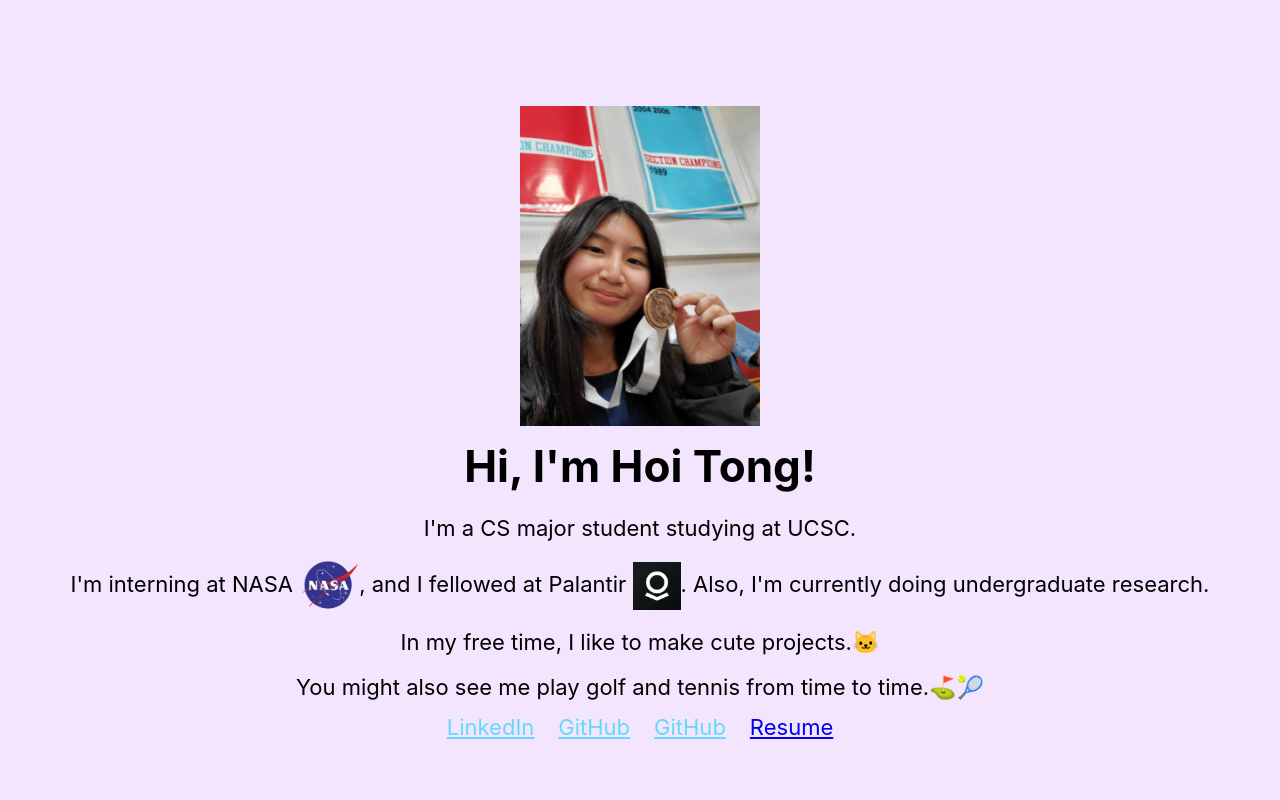
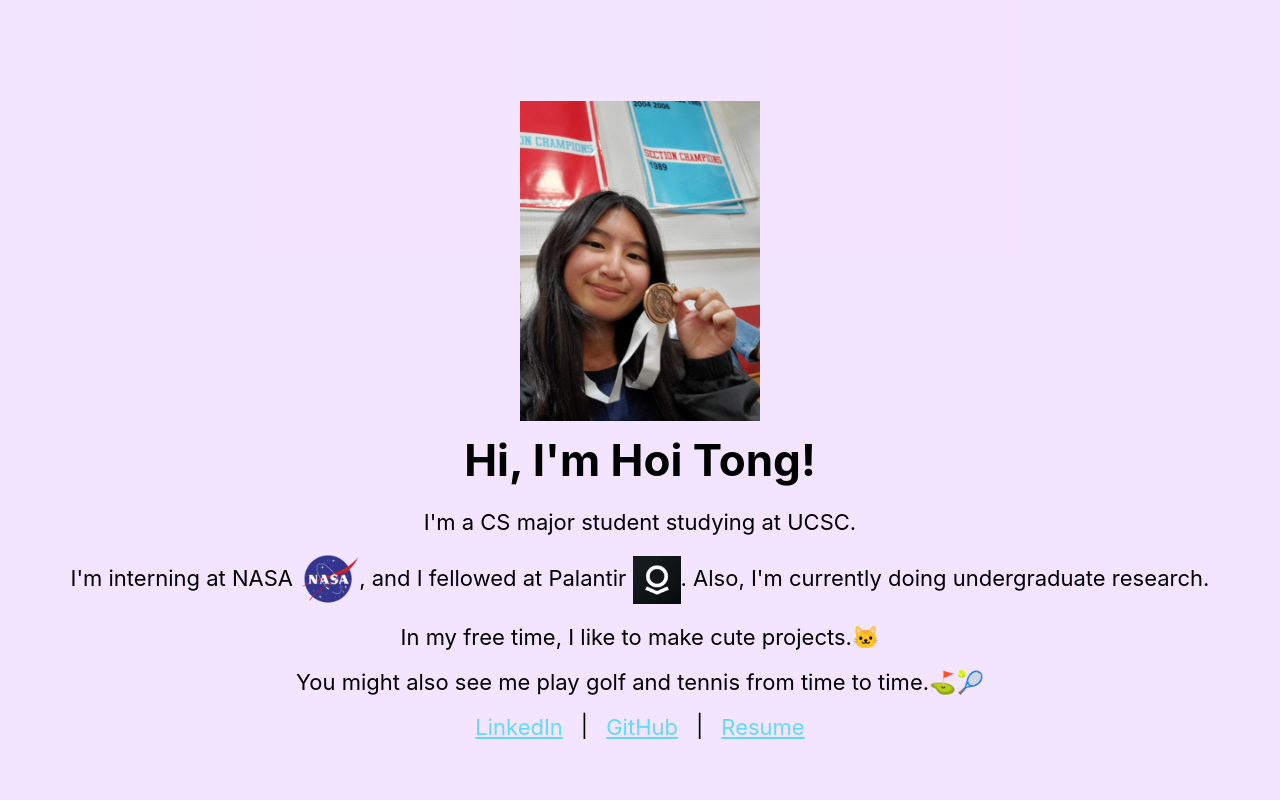
Before and after one commit to Hoi-Tong/portfolio, a React (Create React App) app: page / in a window 1280 px wide. Shown: the top 800 px of the page. Built offline with nearby package versions, Linux system fonts and the light colour scheme.

Commit message:
flexbox fix

```diff
--- a/src/App.css
+++ b/src/App.css
@@ -1,5 +1,6 @@
 .App {
   text-align: flex;
+
 }
 
 .App-logo {
@@ -20,7 +21,7 @@
 .App-header {
 
   display: flex;
-  justify-content: center;  /* 👈 THIS centers everything horizontally */
+  justify-content: center;
   align-items: center;
   gap: 0rem;
 }
@@ -125,7 +126,7 @@
 }
 
 .PawFit-section {
-  padding-bottom: 150px; /* 👈 space inside the section */
+  padding-bottom: 150px;
 }
 
 .social-links {
@@ -142,3 +143,53 @@
   text-decoration: underline;
 
 }
+
+
+.website-wrapper {
+  display: flex;
+  flex-direction: column;
+  align-items: center; /* centers horizontally */
+  justify-content: flex-start;
+  min-height: 100vh;
+  width: 100%;
+}
+
+/* Each project section is a horizontal flexbox */
+.project-section {
+  display: flex;
+  align-items: center;
+  justify-content: space-between;
+  gap: 2rem;
+  width: 80%;
+  max-width: 1000px;
+  margin-bottom: 60px;
+}
+
+/* Project text + images */
+.project-intro {
+  flex: 1;
+  text-align: left;
+}
+
+.project-image {
+  width: 40%;
+  max-width: 300px;
+  border-radius: 10px;
+}
+
+/* Make it mobile-friendly */
+@media (max-width: 768px) {
+  .project-section {
+    flex-direction: column;
+    text-align: center;
+  }
+
+  .project-image {
+    width: 80%;
+  }
+}
+body {
+  margin: 0;
+  padding: 0;
+  background-color: #f4e4fff2; /* replace with your color */
+}
--- a/src/App.js
+++ b/src/App.js
@@ -4,11 +4,12 @@ import loan_image from './loan.png';
 import pawfit_image from './pawfit.webp';
 import nasa_image from './nasa.png';
 import palantir_image from './Palantir.webp';
-import resume from './Hoi_Tong_Yeung_resume_10_18_2025.pdf';
+import resume from './Hoi_Tong_Yeung_resume.pdf';
 import './App.css';
 
 function App() {
   return (
+    <div className="website-wrapper">
     <div className="App">
       <header className="App-header">
         <div className='intro'>
@@ -32,6 +33,8 @@ function App() {
         >
           LinkedIn
         </a>
+
+        <p> | </p>
         <a
           className="App-link"
           href="https://github.com/Hoi-Tong"
@@ -41,16 +44,11 @@ function App() {
           GitHub
         </a>
 
+      <p> | </p>
+
         <a
           className="App-link"
-          href="https://github.com/Hoi-Tong"
-          target="_blank"
-          rel="noopener noreferrer"
-        >
-          GitHub
-        </a>
-
-        <a href="/resume.pdf" download="Hoi_Tong_Yeung_resume_10_18_2025.pdf">
+          href={resume} download="Hoi_Tong_Yeung_resume.pdf">
           Resume
         </a>
 
@@ -142,7 +140,7 @@ function App() {
 
 
 
-
+</div>
   );
 }
 
```
Also changed, not shown: 2 other files (tests, documents, lock files or other folders).
